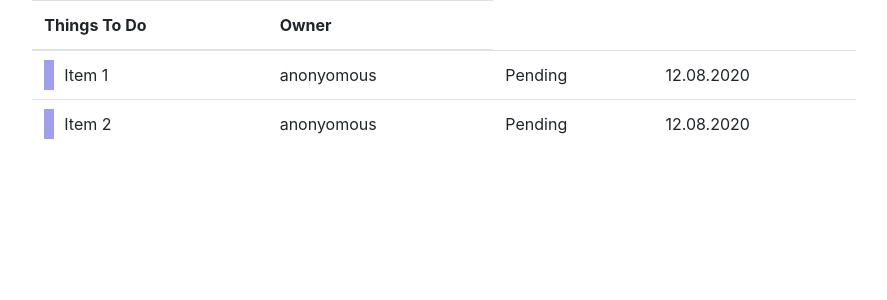
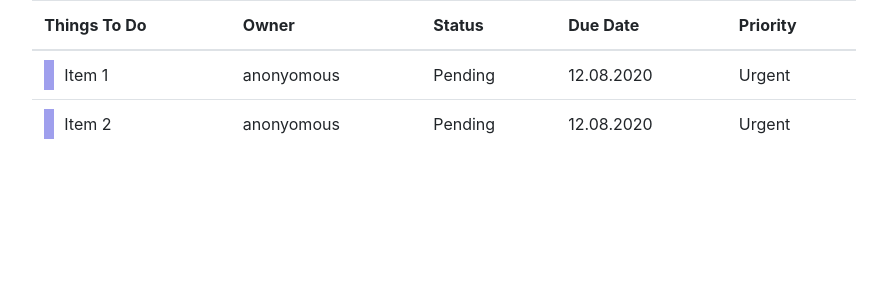
Before and after one commit to rajiv-shrivastava/react-draggable-table, a React (Create React App) app: page / in a window 1280 px wide. Shown: the top 300 px of the page, without its empty margins (196-1083 px from the left). Built offline with nearby package versions, Linux system fonts and the light colour scheme.

Commit message:
more rows added

```diff
--- a/src/TableWithDrag.js
+++ b/src/TableWithDrag.js
@@ -19,6 +19,15 @@ const SortableContainer = sortableContainer(({children}) => {
       <th>
         Owner
       </th>
+      <th>
+        Status
+      </th>
+      <th>
+        Due Date
+      </th>
+      <th>
+        Priority
+      </th>
       </tr>
     </thead>
     <tbody>
@@ -27,7 +36,7 @@ const SortableContainer = sortableContainer(({children}) => {
     </table>;
 });
 
-const SortableItem = sortableElement(({title,owner,status,dueDate}) => (
+const SortableItem = sortableElement(({title,owner,status,dueDate,priority}) => (
   <React.Fragment>
     <tr>
       <td>
@@ -42,6 +51,9 @@ const SortableItem = sortableElement(({title,owner,status,dueDate}) => (
         <td>
           {dueDate}
         </td>
+        <td>
+          {priority}
+        </td>
     </tr>
   </React.Fragment>
 ));
@@ -51,8 +63,8 @@ export default class TableWithDrag extends Component {
     super(props)
     this.state = {
       todos: [
-        {title: 'Item 1',owner: 'anonyomous',status: 'Pending',dueDate: '12.08.2020'},
-        {title: 'Item 2',owner: 'anonyomous',status: 'Pending',dueDate: '12.08.2020'}
+        {title: 'Item 1',owner: 'anonyomous',status: 'Pending',dueDate: '12.08.2020',priority: 'Urgent'},
+        {title: 'Item 2',owner: 'anonyomous',status: 'Pending',dueDate: '12.08.2020',priority: 'Urgent'}
       ]
     }
   }
@@ -76,6 +88,7 @@ export default class TableWithDrag extends Component {
             owner={todo.owner}
             status={todo.status}
             dueDate={todo.dueDate}
+            priority={todo.priority}
             />
         ))}
       </SortableContainer>
```
